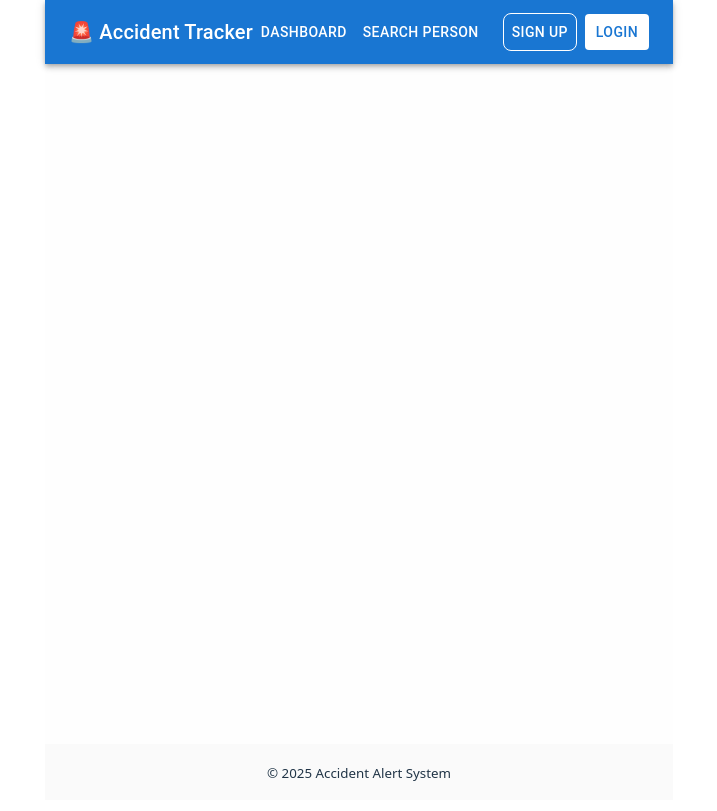
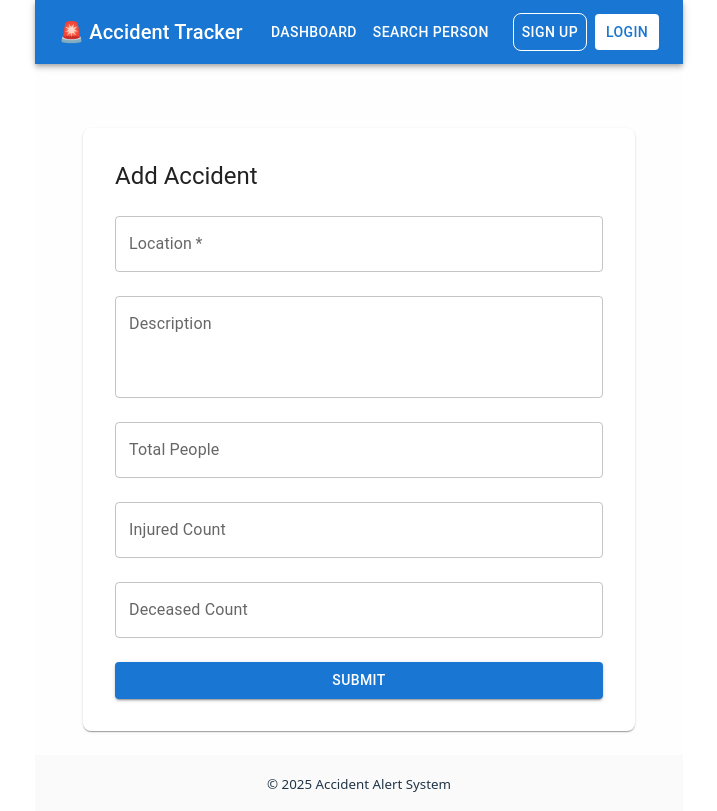
Before and after one commit to Bihan-Siriwardhana/real-time-accident, a React (Vite) app in the folder frontend/: page /add-accident in a window 1280 px wide. Shown: the whole page, without its empty margins (281-998 px from the left). Built offline with nearby package versions, Linux system fonts and the light colour scheme.

Commit message:
add AddAccidentForm component with JWT-protected POST request

```diff
--- /dev/null
+++ b/frontend/src/pages/AddAccidentForm.jsx
@@ -0,0 +1,131 @@
+import React, { useState } from "react";
+import axios from "axios";
+import {
+  Container,
+  TextField,
+  Button,
+  Typography,
+  Box,
+  Paper,
+} from "@mui/material";
+
+const API_URL = "http://localhost:5000/api/accidents";
+
+export default function AddAccidentForm() {
+  const [formData, setFormData] = useState({
+    location: "",
+    description: "",
+    total_people: "",
+    injured_count: "",
+    deceased_count: "",
+  });
+
+  const [message, setMessage] = useState("");
+
+  const handleChange = (e) => {
+    setFormData({
+      ...formData,
+      [e.target.name]: e.target.value,
+    });
+  };
+
+  const handleSubmit = async (e) => {
+    e.preventDefault();
+
+    try {
+      const token = localStorage.getItem("token"); // Get JWT from login
+      if (!token) {
+        setMessage("You must log in first.");
+        return;
+      }
+
+      const res = await axios.post(API_URL, formData, {
+        headers: {
+          Authorization: `Bearer ${token}`,
+          "Content-Type": "application/json",
+        },
+      });
+
+      setMessage("✅ Accident created successfully!");
+      setFormData({
+        location: "",
+        description: "",
+        total_people: "",
+        injured_count: "",
+        deceased_count: "",
+      });
+    } catch (err) {
+      console.error(err);
+      setMessage("❌ Error creating accident");
+    }
+  };
+
+  return (
+    <Container maxWidth="sm" sx={{ mt: 5 }}>
+      <Paper sx={{ p: 4, borderRadius: 2 }}>
+        <Typography variant="h5" gutterBottom>
+          Add Accident
+        </Typography>
+
+        {message && (
+          <Typography color={message.startsWith("✅") ? "green" : "red"} sx={{ mb: 2 }}>
+            {message}
+          </Typography>
+        )}
+
+        <Box component="form" onSubmit={handleSubmit}>
+          <TextField
+            label="Location"
+            name="location"
+            fullWidth
+            margin="normal"
+            required
+            value={formData.location}
+            onChange={handleChange}
+          />
+          <TextField
+            label="Description"
+            name="description"
+            fullWidth
+            margin="normal"
+            multiline
+            rows={3}
+            value={formData.description}
+            onChange={handleChange}
+          />
+          <TextField
+            label="Total People"
+            name="total_people"
+            type="number"
+            fullWidth
+            margin="normal"
+            value={formData.total_people}
+            onChange={handleChange}
+          />
+          <TextField
+            label="Injured Count"
+            name="injured_count"
+            type="number"
+            fullWidth
+            margin="normal"
+            value={formData.injured_count}
+            onChange={handleChange}
+          />
+          <TextField
+            label="Deceased Count"
+            name="deceased_count"
+            type="number"
+            fullWidth
+            margin="normal"
+            value={formData.deceased_count}
+            onChange={handleChange}
+          />
+
+          <Button type="submit" variant="contained" color="primary" fullWidth sx={{ mt: 2 }}>
+            Submit
+          </Button>
+        </Box>
+      </Paper>
+    </Container>
+  );
+}
--- a/frontend/src/router/AppRouter.jsx
+++ b/frontend/src/router/AppRouter.jsx
@@ -9,6 +9,7 @@ import Login from "../pages/Login";
 import HomePage from "../components/HomePage";
 import AddAccident from "../pages/AddAccident";
 import AccidentEditPage from "../components/EditAccident";
+import AddAccidentForm from "../pages/AddAccidentForm";
 
 const AppRouter = () => {
   return (
@@ -21,6 +22,7 @@ const AppRouter = () => {
       <Route path="/homepage" element={<HomePage />} />
       <Route path="/addaccident" element={<AddAccident />} />
       <Route path="/editaccident/:id" element={<AccidentEditPage />} />
+      <Route path="/add-accident" element={<AddAccidentForm />} />
     </Routes>
   );
 };
```
